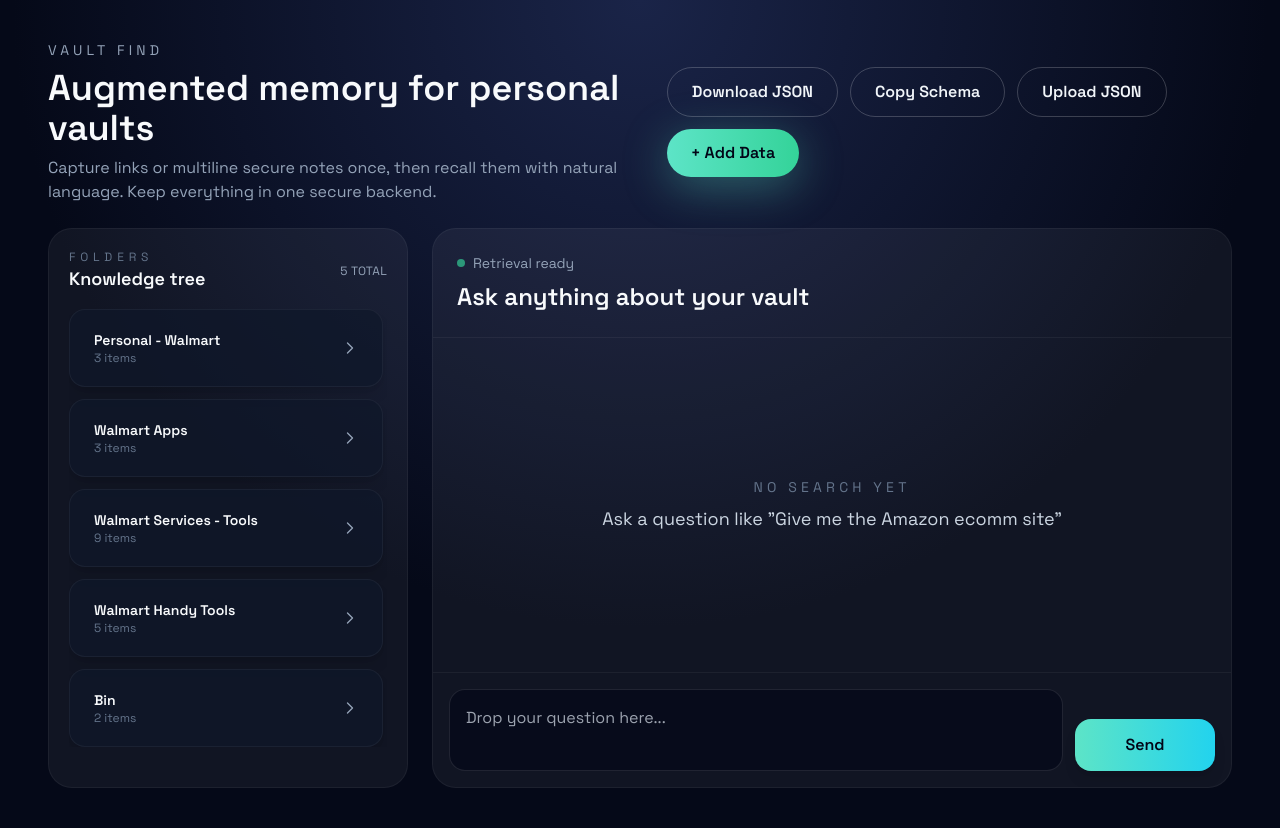
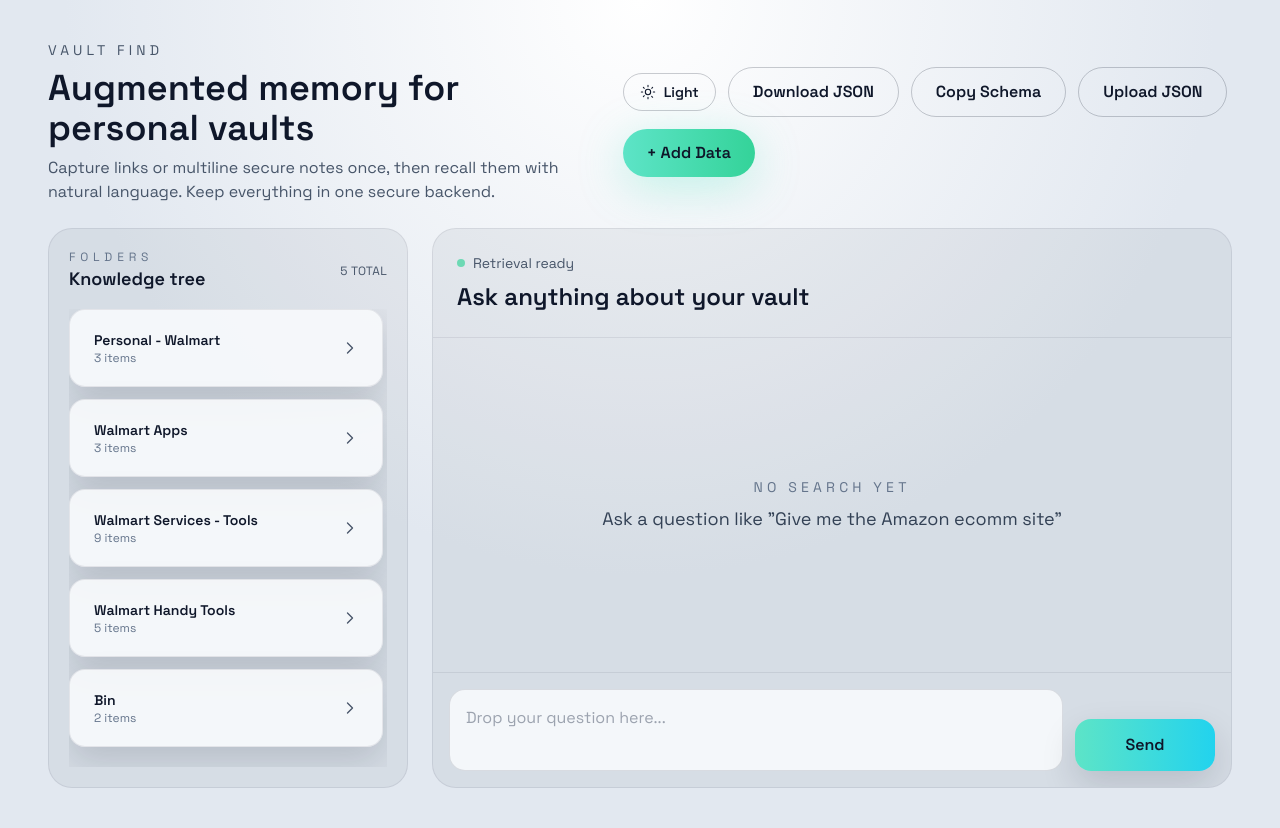
Before and after one commit to prakashdk/vault-find, a FastAPI app: page / in a window 1280 px wide. Run offline with FastAPI, Linux system fonts and the light colour scheme; some libraries are stand-ins or nearby versions.

Commit message:
feat: implement theme toggle functionality and enhance UI styles

```diff
--- a/static/css/app.css
+++ b/static/css/app.css
@@ -19,3 +19,89 @@ body {
 .modal-open {
   overflow: hidden;
 }
+
+:root[data-theme="light"] body {
+  min-height: 100vh;
+  background: radial-gradient(circle at top, #ffffff, #e2e8f0 55%);
+  color: #0f172a;
+}
+
+:root[data-theme="light"] .text-slate-50,
+:root[data-theme="light"] .text-slate-100 {
+  color: #0f172a !important;
+}
+
+:root[data-theme="light"] .text-slate-300 {
+  color: #334155 !important;
+}
+
+:root[data-theme="light"] .text-slate-400 {
+  color: #475569 !important;
+}
+
+:root[data-theme="light"] .text-slate-500 {
+  color: #64748b !important;
+}
+
+:root[data-theme="light"] .bg-slate-950,
+:root[data-theme="light"] .bg-slate-900 {
+  background-color: #f8fafc !important;
+}
+
+:root[data-theme="light"] .bg-slate-950\/80 {
+  background-color: rgba(15, 23, 42, 0.35) !important;
+}
+
+:root[data-theme="light"] .bg-slate-950\/70,
+:root[data-theme="light"] .bg-slate-950\/60,
+:root[data-theme="light"] .bg-slate-950\/40,
+:root[data-theme="light"] .bg-slate-900\/70 {
+  background-color: rgba(248, 250, 252, 0.9) !important;
+}
+
+:root[data-theme="light"] .bg-slate-950\/10,
+:root[data-theme="light"] .bg-slate-950\/5,
+:root[data-theme="light"] .bg-white\/5,
+:root[data-theme="light"] .bg-white\/10,
+:root[data-theme="light"] .bg-white\/15,
+:root[data-theme="light"] .bg-white\/20 {
+  background-color: rgba(15, 23, 42, 0.05) !important;
+}
+
+:root[data-theme="light"] .border-white\/5 {
+  border-color: rgba(15, 23, 42, 0.08) !important;
+}
+
+:root[data-theme="light"] .border-white\/10 {
+  border-color: rgba(15, 23, 42, 0.12) !important;
+}
+
+:root[data-theme="light"] .border-white\/15 {
+  border-color: rgba(15, 23, 42, 0.18) !important;
+}
+
+:root[data-theme="light"] .border-white\/20 {
+  border-color: rgba(15, 23, 42, 0.22) !important;
+}
+
+:root[data-theme="light"] .border-white\/30 {
+  border-color: rgba(15, 23, 42, 0.3) !important;
+}
+
+:root[data-theme="light"] .border-white\/40 {
+  border-color: rgba(15, 23, 42, 0.4) !important;
+}
+
+:root[data-theme="light"] .text-slate-950 {
+  color: #0f172a !important;
+}
+
+:root[data-theme="light"] .shadow-lg,
+:root[data-theme="light"] .shadow-2xl {
+  box-shadow: 0 15px 35px rgba(15, 23, 42, 0.15) !important;
+}
+
+:root[data-theme="light"] .bg-slate-900\/70 button,
+:root[data-theme="light"] .bg-slate-900\/70 a {
+  color: inherit;
+}
--- a/static/js/app.js
+++ b/static/js/app.js
@@ -45,7 +45,13 @@ document.addEventListener("DOMContentLoaded", () => {
   const folderInput = document.getElementById("folder_name");
   const dataTypeSelect = document.getElementById("data_type");
   const dataInput = document.getElementById("data");
+  const themeToggleBtn = document.getElementById("theme-toggle");
+  const themeLabel = themeToggleBtn?.querySelector("[data-theme-label]");
+  const themeIconLight = themeToggleBtn?.querySelector("[data-icon-light]");
+  const themeIconDark = themeToggleBtn?.querySelector("[data-icon-dark]");
   let entityFormMode = "create";
+  let currentTheme = "dark";
+  initializeTheme();
 
   function modalVisible(modalEl) {
     return modalEl && !modalEl.classList.contains("hidden");
@@ -164,6 +170,50 @@ document.addEventListener("DOMContentLoaded", () => {
       window.open(href, "_blank", "noopener");
     }
   });
+
+  themeToggleBtn?.addEventListener("click", () => {
+    setTheme(currentTheme === "light" ? "dark" : "light");
+  });
+
+  function initializeTheme() {
+    const preferred = getPreferredTheme();
+    setTheme(preferred, false);
+  }
+
+  function getPreferredTheme() {
+    try {
+      const stored = localStorage.getItem("vault-theme");
+      if (stored === "light" || stored === "dark") {
+        return stored;
+      }
+    } catch (error) {
+      console.warn("Unable to access localStorage", error); // eslint-disable-line no-console
+    }
+    if (window.matchMedia && window.matchMedia("(prefers-color-scheme: light)").matches) {
+      return "light";
+    }
+    return "dark";
+  }
+
+  function setTheme(theme, persist = true) {
+    currentTheme = theme === "light" ? "light" : "dark";
+    document.documentElement.dataset.theme = currentTheme;
+    if (persist) {
+      try {
+        localStorage.setItem("vault-theme", currentTheme);
+      } catch (error) {
+        console.warn("Unable to persist theme", error); // eslint-disable-line no-console
+      }
+    }
+    syncThemeToggle(currentTheme);
+  }
+
+  function syncThemeToggle(theme) {
+    const isLight = theme === "light";
+    themeLabel && (themeLabel.textContent = isLight ? "Light" : "Dark");
+    themeIconLight?.classList.toggle("hidden", !isLight);
+    themeIconDark?.classList.toggle("hidden", isLight);
+  }
 
   function setEntityFormMode(mode, entity) {
     if (!entityForm) return;
--- a/templates/index.html
+++ b/templates/index.html
@@ -1,5 +1,5 @@
 <!DOCTYPE html>
-<html lang="en">
+<html lang="en" data-theme="dark">
 <head>
     <meta charset="UTF-8" />
     <meta name="viewport" content="width=device-width, initial-scale=1.0" />
@@ -37,7 +37,25 @@
                 <h1 class="text-3xl sm:text-4xl font-semibold mt-2">Augmented memory for personal vaults</h1>
                 <p class="text-slate-400 mt-2 max-w-2xl">Capture links or multiline secure notes once, then recall them with natural language. Keep everything in one secure backend.</p>
             </div>
-                        <div class="flex flex-wrap gap-3">
+                        <div class="flex flex-wrap gap-3 items-center">
+                <button
+                    type="button"
+                    id="theme-toggle"
+                    class="inline-flex items-center gap-2 rounded-full border border-white/20 px-4 py-2 text-slate-100 text-sm font-semibold hover:bg-white/10 transition"
+                >
+                    <span data-icon-light class="hidden" aria-hidden="true">
+                        <svg class="h-4 w-4" viewBox="0 0 24 24" fill="none" stroke="currentColor" stroke-width="1.6" stroke-linecap="round" stroke-linejoin="round">
+                            <circle cx="12" cy="12" r="4"></circle>
+                            <path d="M12 2v2m0 16v2m10-10h-2M4 12H2m16.95 7.95l-1.41-1.41M6.46 6.46L5.05 5.05m13.9 0l-1.41 1.41M6.46 17.54l-1.41 1.41" />
+                        </svg>
+                    </span>
+                    <span data-icon-dark aria-hidden="true">
+                        <svg class="h-4 w-4" viewBox="0 0 24 24" fill="none" stroke="currentColor" stroke-width="1.6" stroke-linecap="round" stroke-linejoin="round">
+                            <path d="M21 12.79A9 9 0 1 1 11.21 3 7 7 0 0 0 21 12.79z"></path>
+                        </svg>
+                    </span>
+                    <span data-theme-label>Dark</span>
+                </button>
                 <a href="/export" class="inline-flex items-center justify-center rounded-full border border-white/20 px-6 py-3 text-slate-100 font-semibold hover:bg-white/10 transition">
                     Download JSON
                 </a>
@@ -71,7 +89,7 @@
         {% endif %}
 
         <div class="grid lg:grid-cols-[360px_1fr] gap-6 flex-1 min-h-[70vh]">
-            <aside class="bg-white/5 border border-white/5 rounded-3xl p-5 flex flex-col">
+            <aside class="bg-white/5 border border-white/5 rounded-3xl p-5 flex flex-col overflow-hidden min-h-0">
                 <div class="flex items-center justify-between mb-4">
                     <div>
                         <p class="text-xs uppercase tracking-[0.4em] text-slate-500">Folders</p>
@@ -79,7 +97,7 @@
                     </div>
                     <span class="text-xs uppercase tracking-wide text-slate-400">{{ folders|length }} total</span>
                 </div>
-                <div class="space-y-3 overflow-y-auto pr-1" id="folder-tree">
+                <div class="flex-1 min-h-0 space-y-3 overflow-y-auto overflow-x-hidden pr-1" id="folder-tree">
                     {% if folders %}
                         {% for folder in folders %}
                         <article class="rounded-2xl border border-white/5 bg-slate-900/70 p-3 shadow-lg" data-folder-container data-folder-id="{{ folder.id }}">
```
Also changed, not shown: 2 other files.
